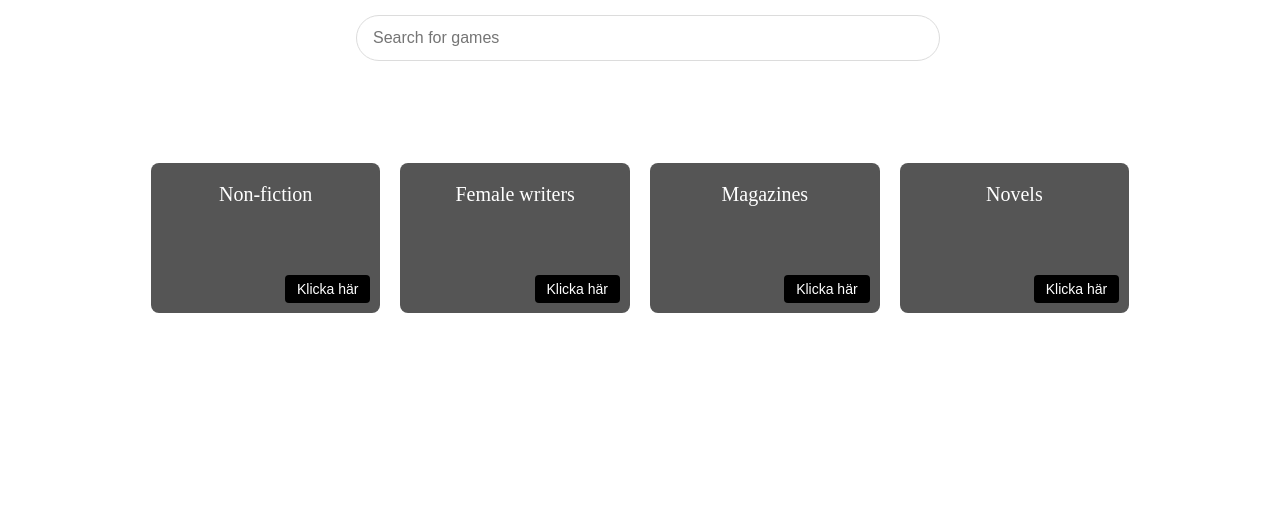
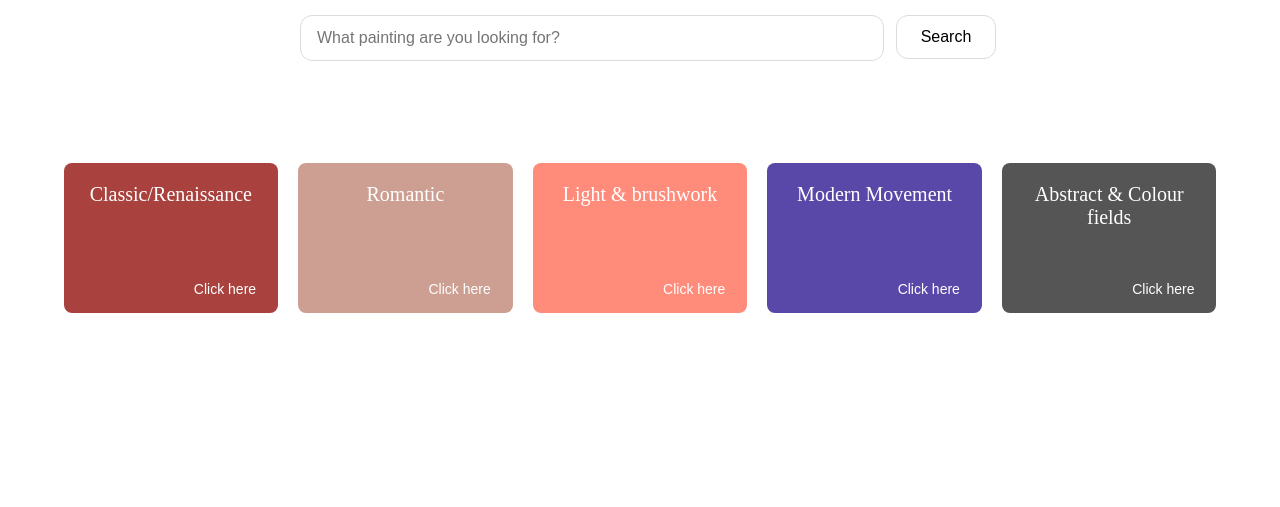
Before and after one commit to callecandelier-maker/Sandbox, a website built with webpack: page index.html in a window 1280 px wide. Shown: the part 293-800 px from the top of the page. Built offline with nearby package versions, Linux system fonts and the light colour scheme.

Commit message:
colour fields buttons etc

```diff
--- a/css/style.css
+++ b/css/style.css
@@ -1,6 +1,6 @@
 
-body{
-  background-color:white;
+body {
+  background-color: rgba(255, 255, 255, 0.85); /* 0.85 = 85% opacitet */
 }
 .header-Wrapper{
   text-align: center;
@@ -33,6 +33,8 @@ body{
   display: flex;
   justify-content: center;
   gap: 20px;    /* mellanrum mellan bilderna */
+  padding-left: 50px;
+  padding-right: 50px;
   margin-top: 40px;
   flex-wrap: wrap;
 }
@@ -53,6 +55,19 @@ body{
   position: relative; /* gör det möjligt att absolut-positionera knappen */
   transition: width 0.8s ease, height 0.8s ease; /* <-- lägg till detta */
 }
+
+/*.red { background-color:#FF8C7B ; } /*#B5002D*/
+/*.orange { background-color: #F5C7B8; } /*#FF6F61*/
+/*.purple { background-color: #3F2B96; }
+.varm-taupe { background-color: #A98C7E; }
+.golden-rod { background-color: #D9A441; }*/
+
+.deep-red{background-color:#A9423E} /*#9B2D30*/
+.soft-peach{background-color: #CC9F92}
+.warm-orange{background-color: #FF8C7B}
+.deep-purple{background-color:#5A48A8 }  /*#3F2B96*/
+.gold{background-color:#D9C0B0}  /*#A98C7E*/
+
 .image-wrapper:hover{
   width: 16%;
   height: 155px;
@@ -64,8 +79,8 @@ body{
   right: 10px;        /* avstånd från högerkanten */
   padding: 6px 12px;
   border: none;
-  border-radius: 4px;
-  background-color: black;
+  border-radius: 8px;
+  background-color: transparent;
   color: white;
   cursor: pointer;
   font-size: 14px;
@@ -74,7 +89,7 @@ body{
 }
 
 .image-btn:hover {
-  background-color: white;
+  background-color: rgba(255, 255, 255, 0.4); /* vit med 70% opacitet */
   color: black;
 }
 
@@ -105,16 +120,19 @@ body{
   justify-content: center;    /* centrerar horisontellt */
   /*align-items: center;        /* centrerar vertikalt */
   /*margin: 0 auto;             /* centrerar hela div:en på sidan */
+
+  gap: 12px; /* LUFT mellan input & knapp */
+
 }
 .searchbar{
   width: 550px;               /* Googles storlek ungefär */
   height: 44px;
-  border-radius: 24px;        /* rundare = Google-stil */
+  border-radius: 12px;        /* rundare = Google-stil */
   border: 1px solid #dcdcdc;  /* ljusgrå tunn border */
   padding: 0 16px;
   font-size: 16px;
   box-shadow: none;           /* ingen skugga i normal state */
-  transition: all 0.2s ease;  /* mjuk animation vid hover */
+  transition: all 0.5s ease;  /* mjuk animation vid hover */
 }
 
 
@@ -127,4 +145,19 @@ body{
   outline: none;
   border: 1px solid #4285f4;  /* blå markering som Google */
   box-shadow: 0 1px 6px rgba(66,133,244);
+
 }
+
+.search-button{
+  background-color: white;
+  font-size: 16px;
+  height: 44px;
+  width: 100px;
+  border-radius: 12px;
+  border: 1px solid #dcdcdc;  /* ljusgrå tunn border */
+  box-shadow: none;           /* ingen skugga i normal state */
+}
+.search:hover{
+  border: 1px solid #b8b8b8;  /* aningen mörkare vid hover */
+  box-shadow: 0 1px 6px rgba(32,33,36,0.28);
+}
--- a/index.html
+++ b/index.html
@@ -24,57 +24,40 @@
 
 <body>
 
-<!--classer kan vi återanvända de är globala-->
-<!--  <div class="header-Wrapper">
-    <h1>Hello world</h1>
-  </div>
--->
-
-<h1 class="h1-txt"> The Library Search </h1>
+<h1 class="h1-txt"> The Art Browser</h1>
 
 <div class="wrapper-searchbar">
-  <input type="text" class="searchbar" placeholder="Search for games">
+  <input type="text" class="searchbar" placeholder="What painting are you looking for?">
+  <button class="search-button">Search</button>
 </div>
 
-<!--  <div class="text-wrapper">
-    <p>Lorem ipsum dolor sit amet, consectetur adipiscing elit,
-      sed do eiusmod tempor incididunt ut labore et dolore magna aliqua.
-      Ut enim ad minim veniam, quis nostrud exercitation ullamco laboris
-      nisi ut aliquip ex ea commodo consequat. Duis aute irure dolor in
-      reprehenderit in voluptate velit esse cillum dolore eu fugiat nulla pariatur.
-      Excepteur sint occaecat cupidatat non proident, sunt in culpa qui officia deserunt
-      mollit anim id est laborum.
-    </p>
-
-    -->
 <div class="image-container">
-  <div class="image-wrapper" >
-    <p>Non-fiction </p>
-    <button class="image-btn">Klicka här</button>
-
-  </div>
-  <div class="image-wrapper">
-    <p>Female writers</p>
-    <button class="image-btn">Klicka här</button>
-  </div>
-  <div class="image-wrapper">
-    <p> Magazines </p>
-    <button class="image-btn">Klicka här</button>
-  </div>
-  <div class="image-wrapper">
-    <p>Novels</p>
-    <button class="image-btn">Klicka här</button>
+  <div class="image-wrapper deep-red" >
+    <p>Classic/Renaissance</p>
+    <button class="image-btn">Click here</button>
   </div>
 
+  <div class="image-wrapper soft-peach">
+    <p>Romantic</p>
+    <button class="image-btn ">Click here</button>
+  </div>
 
+  <div class="image-wrapper warm-orange ">
+    <p>Light & brushwork</p>
+    <button class="image-btn">Click here</button>
+  </div>
 
+  <div class="image-wrapper deep-purple">
+    <p>Modern Movement</p>
+    <button class="image-btn">Click here</button>
+  </div>
+
+  <div class="image-wrapper golden-rod">
+    <p>Abstract & Colour fields</p>
+    <button class="image-btn">Click here</button>
+  </div>
 </div>
 
-
-  </div>
-
-  <!--<div class="wrapper"><p>Hello!</p></div>-->
-  <!--<div class="wrapper"><p>Hello!</p></div>-->
   <script src="js/app.js"></script>
 
 </body>
```
